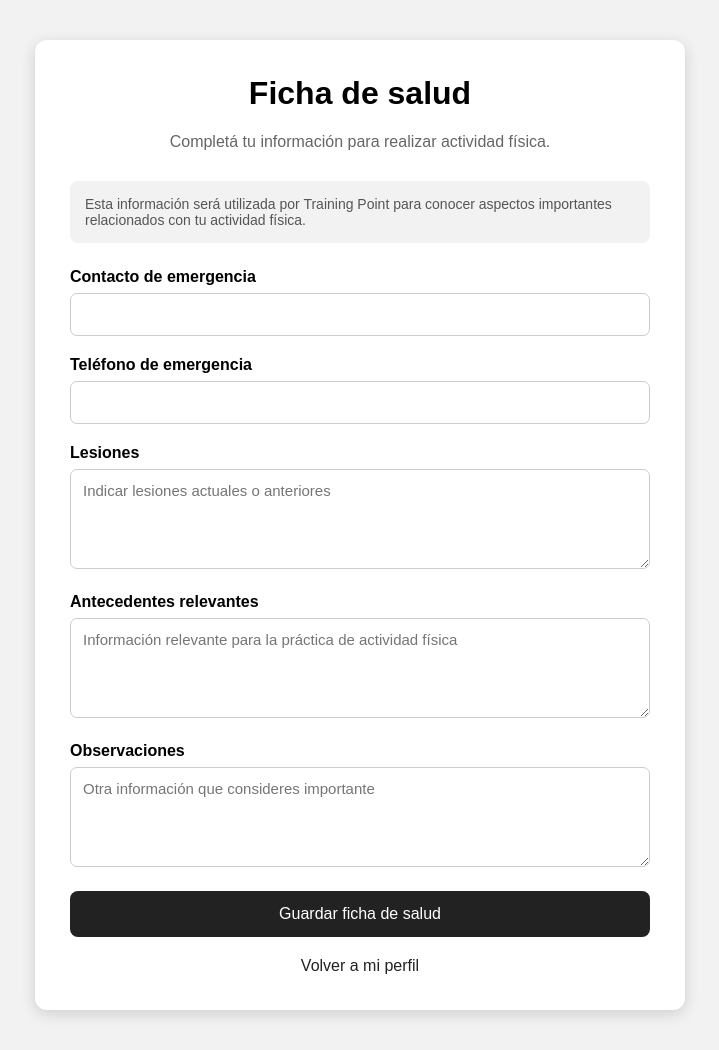
After one commit to damiandemiguel/TrainingPointManager, a Flask app: template templates/salud.html in a window 1280 px wide. The commit adds this page. Shown: the whole page, without its empty margins (280-999 px from the left). Run offline with Flask 3, Linux system fonts and the light colour scheme; the template is opened without the code that fills it, so the values that code supplies are empty.

Commit message:
Agrega ficha de salud y edicion de perfil

```diff
--- a/app.py
+++ b/app.py
@@ -211,6 +211,76 @@ def editar_perfil():
         alumno=alumno
     )
 
+@app.route("/salud", methods=["GET", "POST"])
+def ficha_salud():
+
+    if "usuario_id" not in session:
+        return redirect(url_for("inicio"))
+
+    conexion = conectar()
+    conexion.row_factory = sqlite3.Row
+    cursor = conexion.cursor()
+
+    cursor.execute("SELECT id FROM alumnos WHERE usuario_id = ?", (session["usuario_id"],))
+    alumno = cursor.fetchone()
+
+    if alumno is None:
+        conexion.close()
+        return "No se encontró el perfil del alumno."
+
+    alumno_id = alumno["id"]
+
+    if request.method == "POST":
+
+        contacto_emergencia = request.form.get("contacto_emergencia", "")
+        telefono_emergencia = request.form.get("telefono_emergencia", "")
+        lesiones = request.form.get("lesiones", "")
+        antecedentes = request.form.get("antecedentes", "")
+        observaciones = request.form.get("observaciones", "")
+
+        cursor.execute("""
+            INSERT INTO salud (
+                alumno_id,
+                contacto_emergencia,
+                telefono_emergencia,
+                lesiones,
+                antecedentes,
+                observaciones
+            )
+            VALUES (?, ?, ?, ?, ?, ?)
+            ON CONFLICT(alumno_id) DO UPDATE SET
+                contacto_emergencia = excluded.contacto_emergencia,
+                telefono_emergencia = excluded.telefono_emergencia,
+                lesiones = excluded.lesiones,
+                antecedentes = excluded.antecedentes,
+                observaciones = excluded.observaciones
+        """, (
+            alumno_id,
+            contacto_emergencia,
+            telefono_emergencia,
+            lesiones,
+            antecedentes,
+            observaciones
+        ))
+
+        conexion.commit()
+
+    cursor.execute("""
+        SELECT contacto_emergencia,
+               telefono_emergencia,
+               lesiones,
+               antecedentes,
+               observaciones
+        FROM salud
+        WHERE alumno_id = ?
+    """, (alumno_id,))
+
+    salud = cursor.fetchone()
+
+    conexion.close()
+
+    return render_template("salud.html", salud=salud)
+
 @app.route("/perfil", methods=["GET", "POST"])
 def perfil_alumno():
 
--- a/templates/perfil_alumno.html
+++ b/templates/perfil_alumno.html
@@ -201,6 +201,8 @@
 
         </form>
 
+        <a href="{{ url_for("ficha_salud") }}" class="volver" style="margin-top: 15px;">🩺 Ficha de salud</a>
+
         <p class="subtitulo">
             Información personal
         </p>
--- /dev/null
+++ b/templates/salud.html
@@ -0,0 +1,230 @@
+<!DOCTYPE html>
+<html lang="es">
+
+<head>
+    <meta charset="UTF-8">
+    <meta name="viewport" content="width=device-width, initial-scale=1.0">
+
+    <title>Ficha de salud - Training Point</title>
+
+    <style>
+
+        * {
+            box-sizing: border-box;
+        }
+
+        body {
+            margin: 0;
+            font-family: Arial, sans-serif;
+            background-color: #f2f2f2;
+        }
+
+        .contenedor {
+            width: 90%;
+            max-width: 650px;
+            margin: 40px auto;
+
+            background-color: white;
+
+            padding: 35px;
+
+            border-radius: 12px;
+
+            box-shadow: 0 4px 15px rgba(0, 0, 0, 0.15);
+        }
+
+        h1 {
+            text-align: center;
+            margin-top: 0;
+        }
+
+        .subtitulo {
+            text-align: center;
+            color: #666;
+            margin-bottom: 30px;
+        }
+
+        .campo {
+            margin-bottom: 20px;
+        }
+
+        label {
+            display: block;
+            font-weight: bold;
+            margin-bottom: 7px;
+        }
+
+        input,
+        textarea {
+            width: 100%;
+            padding: 12px;
+
+            border: 1px solid #ccc;
+            border-radius: 7px;
+
+            font-size: 15px;
+            font-family: Arial, sans-serif;
+        }
+
+        textarea {
+            min-height: 100px;
+            resize: vertical;
+        }
+
+        input:focus,
+        textarea:focus {
+            outline: none;
+            border-color: #222;
+        }
+
+        .boton {
+            width: 100%;
+            padding: 14px;
+
+            background-color: #222;
+            color: white;
+
+            border: none;
+            border-radius: 8px;
+
+            font-size: 16px;
+            cursor: pointer;
+        }
+
+        .boton:hover {
+            background-color: #444;
+        }
+
+        .volver {
+            display: block;
+            text-align: center;
+
+            margin-top: 20px;
+
+            color: #222;
+            text-decoration: none;
+        }
+
+        .nota {
+            margin-bottom: 25px;
+            padding: 15px;
+
+            background-color: #f2f2f2;
+            border-radius: 8px;
+
+            color: #555;
+            font-size: 14px;
+        }
+
+    </style>
+
+</head>
+
+<body>
+
+    <div class="contenedor">
+
+        <h1>Ficha de salud</h1>
+
+        <p class="subtitulo">
+            Completá tu información para realizar actividad física.
+        </p>
+
+        <div class="nota">
+            Esta información será utilizada por Training Point
+            para conocer aspectos importantes relacionados con
+            tu actividad física.
+        </div>
+
+        <form method="POST">
+
+            <div class="campo">
+
+                <label for="contacto_emergencia">
+                    Contacto de emergencia
+                </label>
+
+                <input
+                    type="text"
+                    id="contacto_emergencia"
+                    name="contacto_emergencia"
+                    value="{{ salud.contacto_emergencia or '' }}"
+                >
+
+            </div>
+
+
+            <div class="campo">
+
+                <label for="telefono_emergencia">
+                    Teléfono de emergencia
+                </label>
+
+                <input
+                    type="tel"
+                    id="telefono_emergencia"
+                    name="telefono_emergencia"
+                    value="{{ salud.telefono_emergencia or '' }}"
+                >
+
+            </div>
+
+
+            <div class="campo">
+
+                <label for="lesiones">
+                    Lesiones
+                </label>
+
+                <textarea
+                    id="lesiones"
+                    name="lesiones"
+                    placeholder="Indicar lesiones actuales o anteriores">{{ salud.lesiones or '' }}</textarea>
+
+            </div>
+
+
+            <div class="campo">
+
+                <label for="antecedentes">
+                    Antecedentes relevantes
+                </label>
+
+                <textarea
+                    id="antecedentes"
+                    name="antecedentes"
+                    placeholder="Información relevante para la práctica de actividad física">{{ salud.antecedentes or '' }}</textarea>
+
+            </div>
+
+
+            <div class="campo">
+
+                <label for="observaciones">
+                    Observaciones
+                </label>
+
+                <textarea
+                    id="observaciones"
+                    name="observaciones"
+                    placeholder="Otra información que consideres importante">{{ salud.observaciones or '' }}</textarea>
+
+            </div>
+
+
+            <button type="submit" class="boton">
+                Guardar ficha de salud
+            </button>
+
+        </form>
+
+
+        <a href="{{ url_for('perfil_alumno') }}" class="volver">
+            Volver a mi perfil
+        </a>
+
+    </div>
+
+</body>
+
+</html>
```
